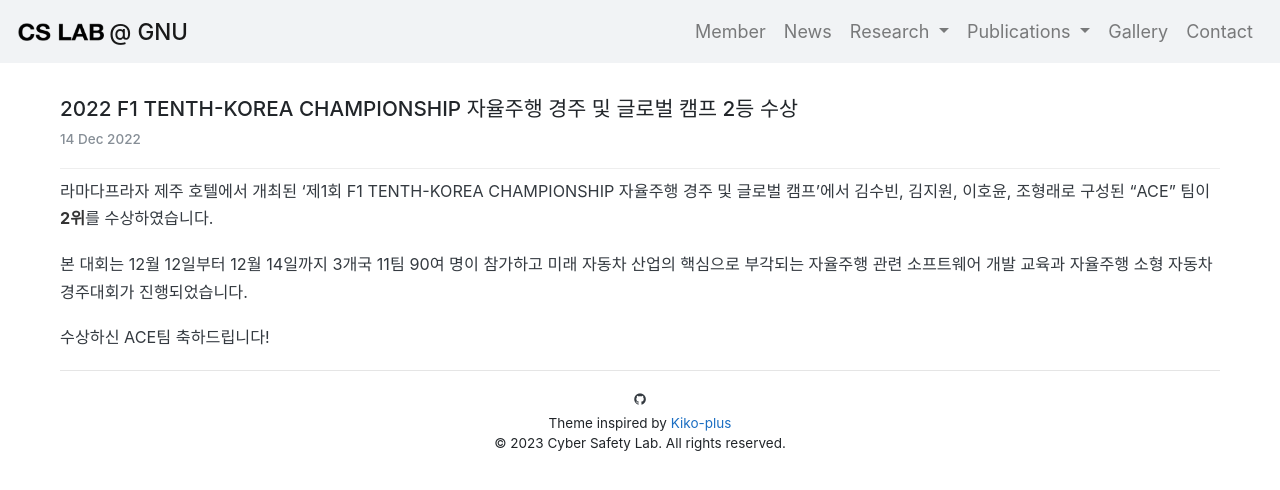
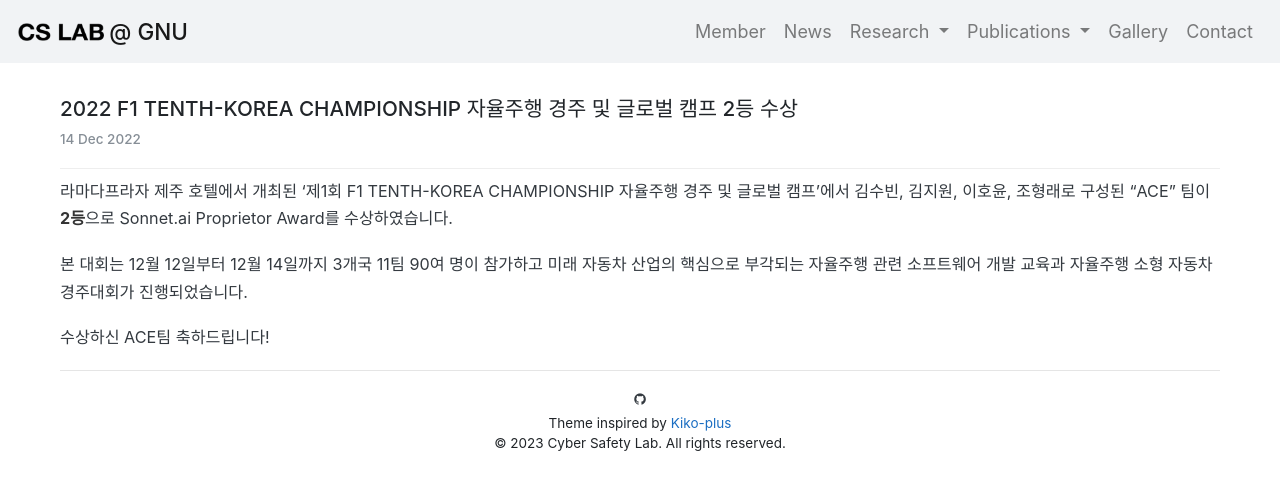
Before and after one commit to LEEJUH0/LEEJUH0.github.io, a Jekyll site: the page built from _posts/2022-12-14-2022 F1 TENTH-KOREA CHAMPIONSHIP 자율주행 경주 및 글로벌 캠프 2등 수상.md, in a window 1280 px wide. Shown: the top 490 px of the page. Built offline with Jekyll 4.4.1, drawn with Linux system fonts in a browser that asks for light colours; some web fonts are replaced; comment, search, counter and statistics services are not loaded.

Commit message:
Update 2022-12-14-2022 F1 TENTH-KOREA CHAMPIONSHIP 자율주행 경주 및 글로벌 캠프 2등 수상.md

```diff
--- a/_posts/2022-12-14-2022 F1 TENTH-KOREA CHAMPIONSHIP 자율주행 경주 및 글로벌 캠프 2등 수상.md
+++ b/_posts/2022-12-14-2022 F1 TENTH-KOREA CHAMPIONSHIP 자율주행 경주 및 글로벌 캠프 2등 수상.md
@@ -6,7 +6,7 @@
 - news
 ---
 
-라마다프라자 제주 호텔에서 개최된 '제1회 F1 TENTH-KOREA CHAMPIONSHIP 자율주행 경주 및 글로벌 캠프'에서 김수빈, 김지원, 이호윤, 조형래로 구성된 “ACE” 팀이 **2위**를 수상하였습니다.
+라마다프라자 제주 호텔에서 개최된 '제1회 F1 TENTH-KOREA CHAMPIONSHIP 자율주행 경주 및 글로벌 캠프'에서 김수빈, 김지원, 이호윤, 조형래로 구성된 “ACE” 팀이 **2등**으로 Sonnet.ai Proprietor Award를 수상하였습니다.
 
 본 대회는 12월 12일부터 12월 14일까지 3개국 11팀 90여 명이 참가하고 미래 자동차 산업의 핵심으로 부각되는 자율주행 관련 소프트웨어 개발 교육과 자율주행 소형 자동차 경주대회가 진행되었습니다.
 
```
